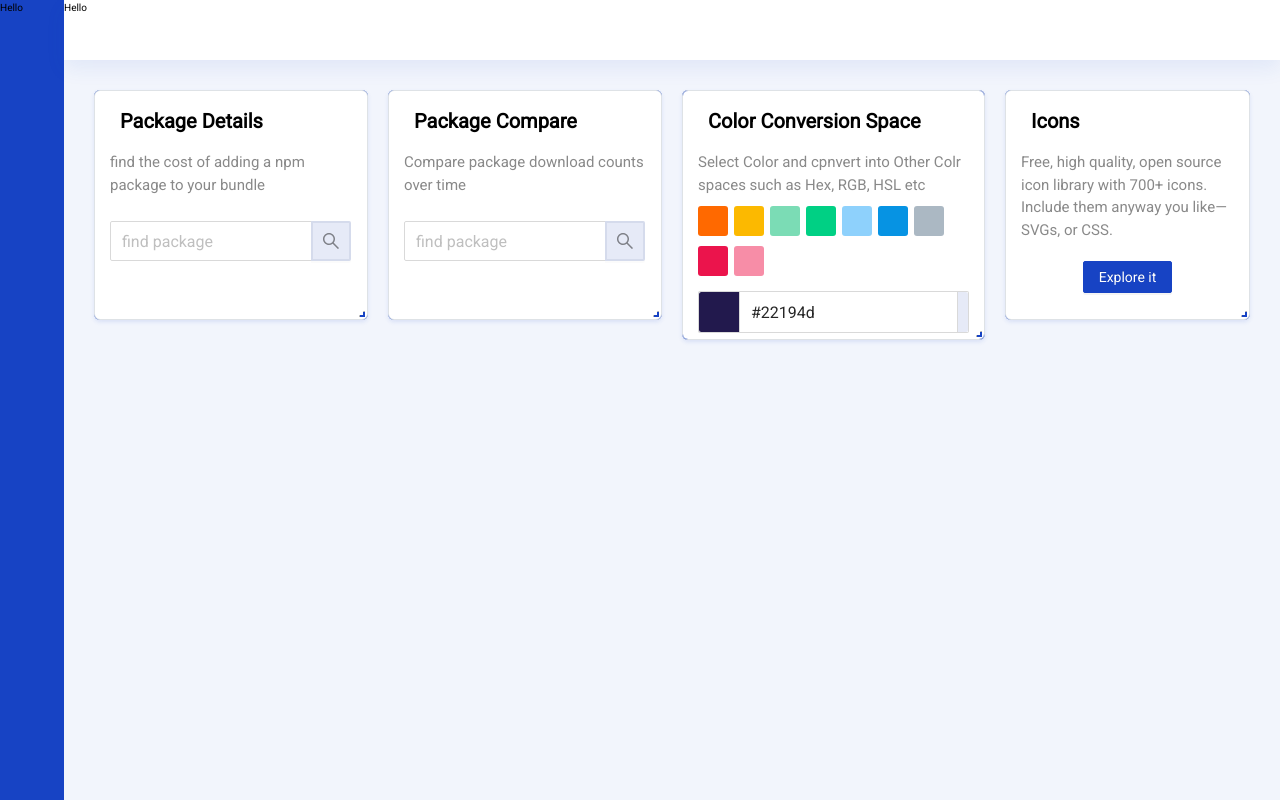
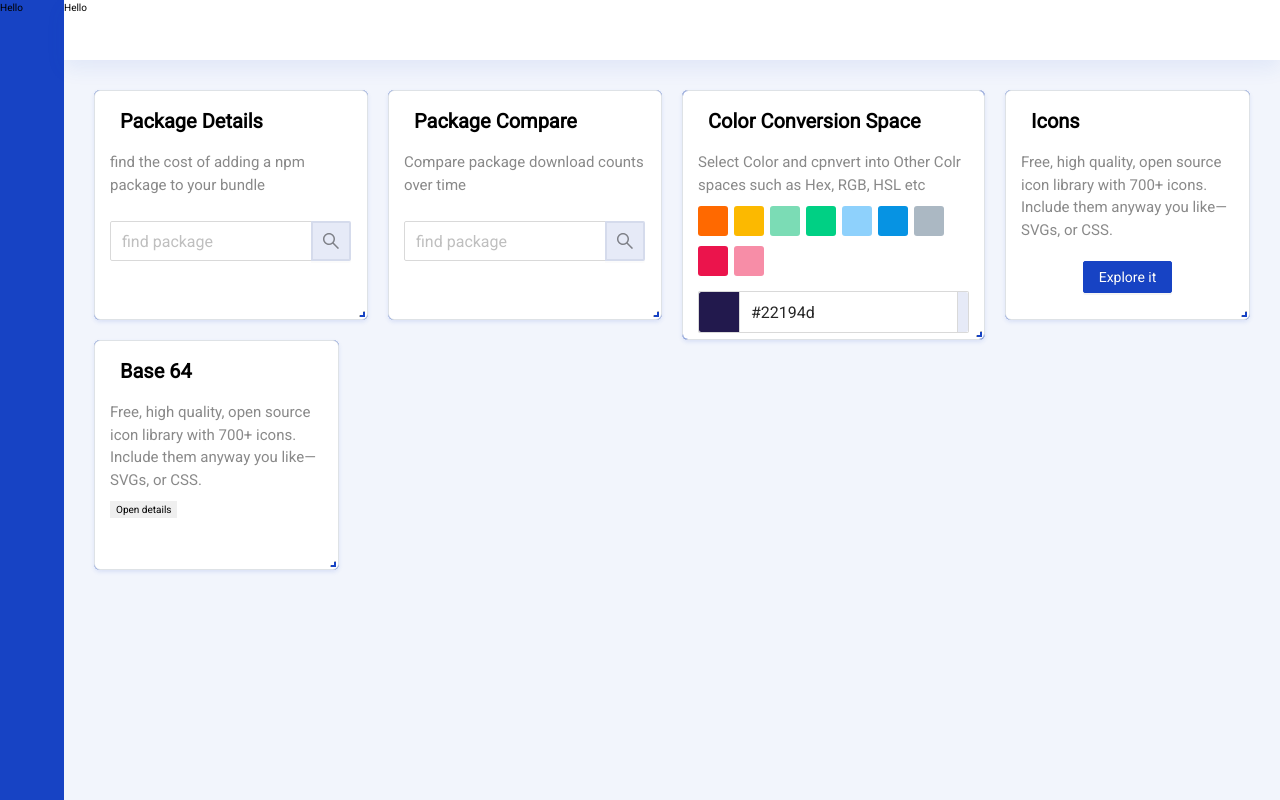
Before and after one commit to sauravgupta2800/frontendtoolkit-frontend, a React (Create React App) app: page / in a window 1280 px wide. Built offline with nearby package versions, Linux system fonts and the light colour scheme.

Commit message:
base 64 folder created

```diff
--- /dev/null
+++ b/src/Components/UI/Base64/Base64Card.js
@@ -0,0 +1,29 @@
+import React from "react";
+import DragCard from "../Common/DragCard/DragCard";
+import { useDispatch } from "react-redux";
+import { setDrawerData } from "../../../store/cardSlice";
+import { useHistory } from "react-router-dom";
+
+const Base64Card = ({ ...rest }) => {
+  const dispatch = useDispatch();
+  const history = useHistory();
+
+  const onDetailsSelect = () => {
+    dispatch(setDrawerData({}));
+    history.replace(`/cards/${rest.key_name}`);
+  };
+
+  const contentSlot = () => {
+    return (
+      <div className="w-100">
+        <button onClick={onDetailsSelect}>Open details</button>
+      </div>
+    );
+  };
+
+  return (
+    <DragCard className="w-100 h-100" contentSlot={contentSlot()} {...rest} />
+  );
+};
+
+export default Base64Card;
--- /dev/null
+++ b/src/Components/UI/Base64/Base64Details.js
@@ -0,0 +1,5 @@
+const BaseExtraDetails = ({ drawerExtraDetails }) => {
+  return <div>BaseExtraDetails</div>;
+};
+
+export default BaseExtraDetails;
--- a/src/Components/UI/DraggableGrid/config.js
+++ b/src/Components/UI/DraggableGrid/config.js
@@ -9,6 +9,9 @@ import ColorSpaceDetails from "../ColorSpaces/ColorSpaceDetails";
 
 import OpenIconCard from "../OpenIcons/OpenIconCard";
 import OpenIconsDetails from "../OpenIcons/OpenIconsDetails";
+
+import Base64Card from "../Base64/Base64Card";
+import BaseExtraDetails from "../Base64/Base64Details";
 
 export const COMPONENTS = [
   {
@@ -67,4 +70,18 @@ export const COMPONENTS = [
     detailComponent: OpenIconsDetails,
     dataGrid: { x: 10, y: 0, w: 2.7, h: 5, minW: 2.7, minH: 4 },
   },
+  {
+    key_name: "base-64",
+    iconProps: {
+      id: "code-slash",
+      size: "lgx",
+      iconClass: "ft-color-blue1",
+    },
+    title: "Base 64",
+    subTitle:
+      "Free, high quality, open source icon library with 700+ icons. Include them anyway you like—SVGs, or CSS.",
+    component: Base64Card,
+    detailComponent: BaseExtraDetails,
+    dataGrid: { x: 0, y: 5, w: 2.7, h: 5, minW: 2.7, minH: 4 },
+  },
 ];
```
